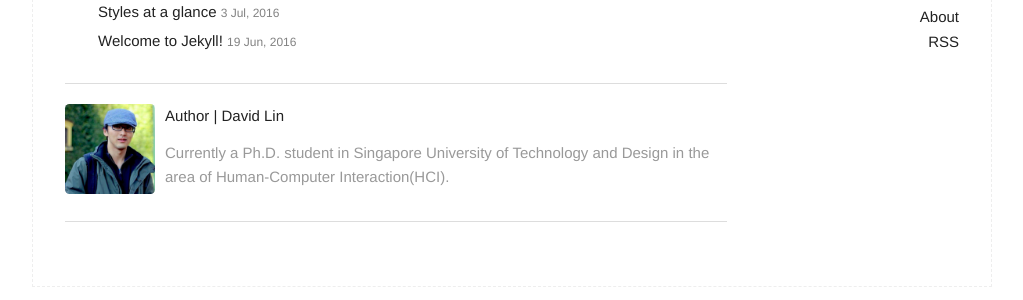
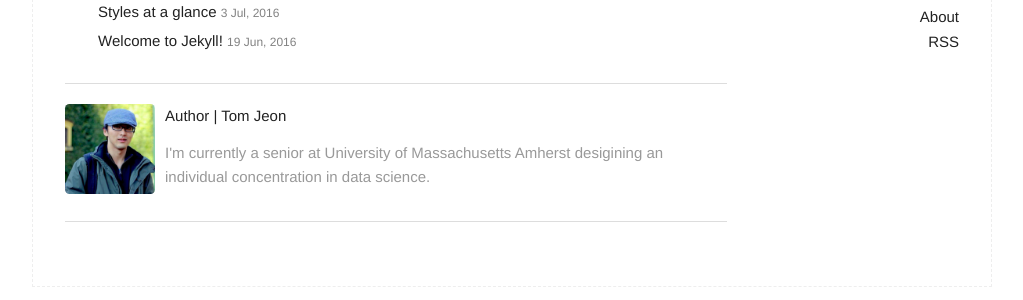
Before and after one commit to tomjeon/tomjeon.github.io, a Jekyll site: the page built from archive.html, in a window 1280 px wide. Shown: the part 181-481 px from the top of the page, without its empty margins (128-1151 px from the left). Built offline with Jekyll 4.4.1, drawn with Linux system fonts in a browser that asks for light colours.

Commit message:
Update author.html

```diff
--- a/_includes/author.html
+++ b/_includes/author.html
@@ -1,9 +1,9 @@
 <section class="author">
   <div class="authorimage box" style="background: url({{site.baseurl}}/assets/img/Taffy.jpg)"></div>
   <div class="authorinfo box">
-    <p>Author | David Lin</p>
+    <p>Author | Tom Jeon</p>
     <p class="bio">
-      Currently a Ph.D. student in Singapore University of Technology and Design in the area of Human-Computer Interaction(HCI).
+      I'm currently a senior at University of Massachusetts Amherst desigining an individual concentration in data science.
     </p>
   </div>
 </section>
```
